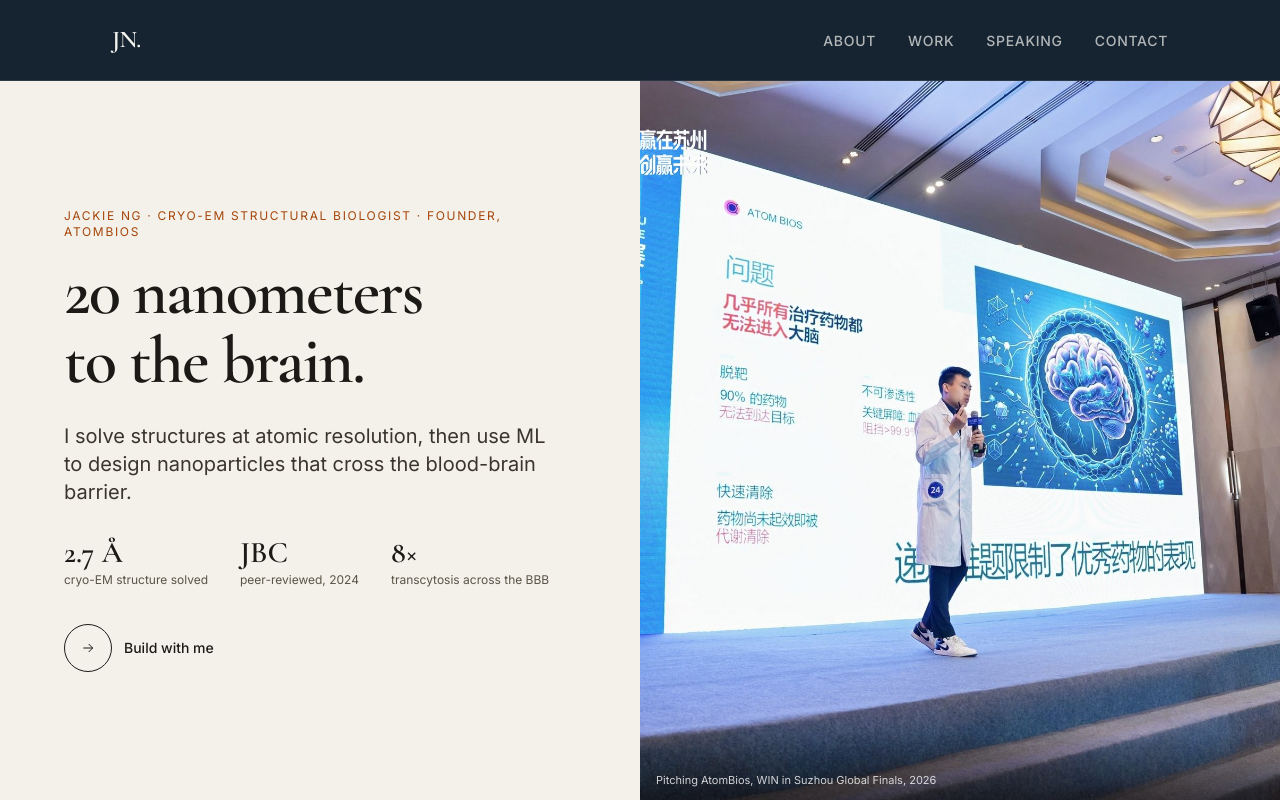
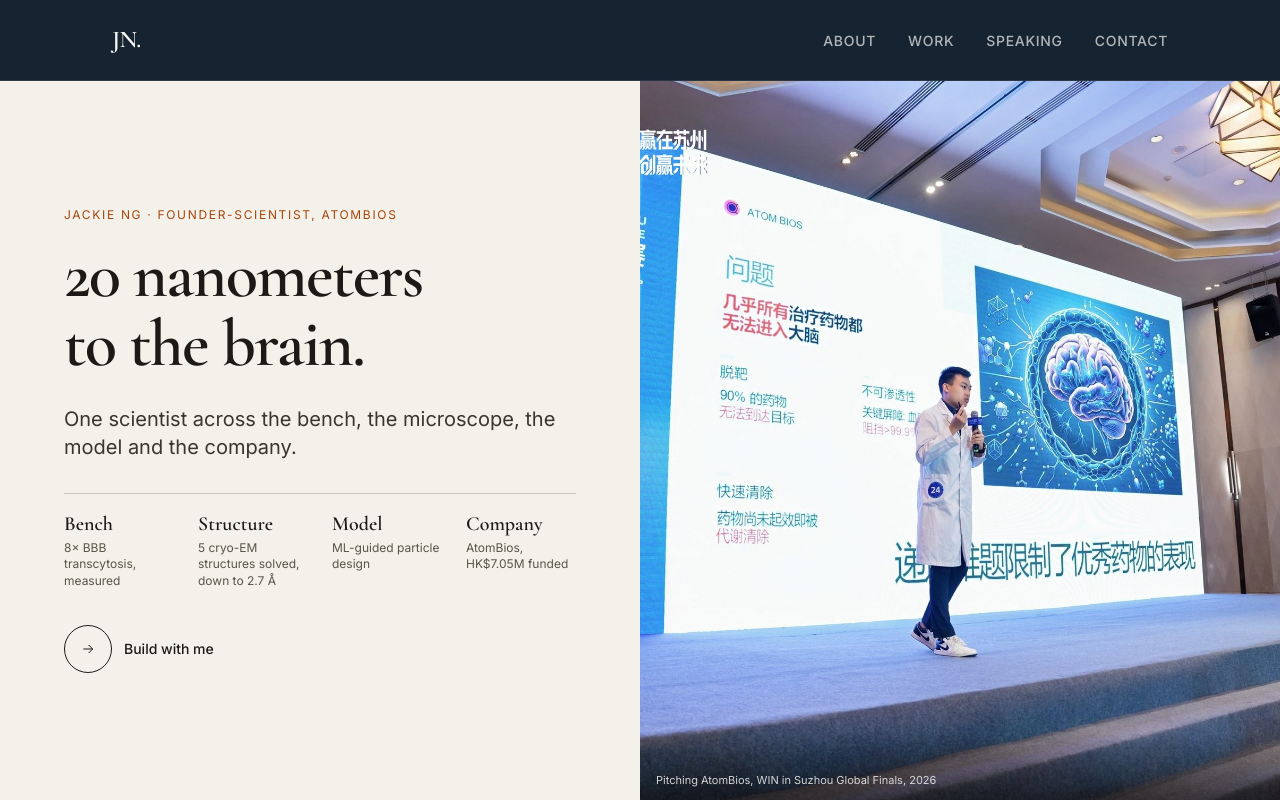
Before and after one commit to Grasswall/jackieng-profile, a Next.js app: page /jackieng-profile/ in a window 1280 px wide. Shown: the top 800 px of the page. Built offline with nearby package versions, Linux system fonts and the light colour scheme.

Commit message:
Talent stack: bench, structure, model, company; founder-scientist positioning

```diff
--- a/data/meta.json
+++ b/data/meta.json
@@ -1,8 +1,8 @@
 {
   "name": "Jackie Ng",
-  "title": "Cryo-EM Structural Biologist · ML for Drug Delivery · AtomBios",
+  "title": "Founder-Scientist · Wet Lab, Cryo-EM, AI · AtomBios",
   "tagline": "Engineering nanoparticles that cross the blood-brain barrier.",
-  "description": "Cryo-EM structural biologist applying ML to drug delivery. Published in J. Biological Chemistry. 20nm nanoparticles for BBB crossing: 8× transcytosis, 3.2-fold brain accumulation. HK$7.05M funded. Lindau Nobel Laureate Meeting 2025. Building corona-programmable delivery.",
+  "description": "Founder-scientist across wet lab, cryo-EM structural biology and ML for drug delivery. Published in J. Biological Chemistry. 20nm nanoparticles for BBB crossing: 8× transcytosis, 3.2-fold brain accumulation. HK$7.05M funded. Lindau Nobel Laureate Meeting 2025. Building corona-programmable delivery.",
   "email": "jackie.ng@atombios.com",
   "socials": {
     "linkedin": "https://www.linkedin.com/in/jackie-ng-computational-bio/",
--- a/src/app/layout.tsx
+++ b/src/app/layout.tsx
@@ -30,10 +30,10 @@ const cormorant = Cormorant_Garamond({
 })
 
 export const metadata: Metadata = {
-  title: "Jackie Ng — Cryo-EM Structural Biologist, ML for Drug Delivery",
+  title: "Jackie Ng — Founder-Scientist: Cryo-EM, Wet Lab and AI for Drug Delivery",
   description: meta.description,
   openGraph: {
-    title: "Jackie Ng — Cryo-EM Structural Biologist, ML for Drug Delivery",
+    title: "Jackie Ng — Founder-Scientist: Cryo-EM, Wet Lab and AI for Drug Delivery",
     description: meta.description,
     url: meta.siteUrl,
     siteName: "Jackie Ng",
@@ -41,7 +41,7 @@ export const metadata: Metadata = {
   },
   twitter: {
     card: "summary_large_image",
-    title: "Jackie Ng — Cryo-EM Structural Biologist, ML for Drug Delivery",
+    title: "Jackie Ng — Founder-Scientist: Cryo-EM, Wet Lab and AI for Drug Delivery",
     description: meta.description,
   },
 };
--- a/src/components/EditorialHero.tsx
+++ b/src/components/EditorialHero.tsx
@@ -2,10 +2,12 @@
 
 // One message, repeated everywhere: "20 nanometers to the brain."
 // Every figure below is verified (data/meta.json).
-const facts = [
-  { v: '2.7 Å', k: 'cryo-EM structure solved' },
-  { v: 'JBC', k: 'peer-reviewed, 2024' },
-  { v: '8×', k: 'transcytosis across the BBB' },
+// Four capabilities, each with its own evidence. The combination is the signal.
+const stack = [
+  { role: 'Bench', proof: '8× BBB transcytosis, measured' },
+  { role: 'Structure', proof: '5 cryo-EM structures solved, down to 2.7 Å' },
+  { role: 'Model', proof: 'ML-guided particle design' },
+  { role: 'Company', proof: 'AtomBios, HK$7.05M funded' },
 ]
 
 export function EditorialHero() {
@@ -16,7 +18,7 @@ export function EditorialHero() {
     >
       <div className="order-2 md:order-1 flex flex-col justify-center px-6 py-7 md:px-12 lg:px-16 md:py-16">
         <p className="font-body text-xs uppercase tracking-[0.14em] text-[#A5460A] mb-5">
-          Jackie Ng · Cryo-EM structural biologist · Founder, AtomBios
+          Jackie Ng · Founder-scientist, AtomBios
         </p>
 
         <h1 className="font-heading font-semibold text-[clamp(2.9rem,5.2vw,5.4rem)] leading-[0.96] tracking-tight mb-5 md:mb-6">
@@ -33,14 +35,14 @@ export function EditorialHero() {
         </h1>
 
         <p className="font-body text-lg md:text-xl leading-snug text-[#3A362E] max-w-[40ch] mb-6 md:mb-8">
-          I solve structures at atomic resolution, then use ML to design nanoparticles that cross the blood-brain barrier.
+          One scientist across the bench, the microscope, the model and the company.
         </p>
 
-        <dl className="font-body flex flex-wrap gap-x-8 gap-y-3 mb-6 md:mb-9">
-          {facts.map((f) => (
-            <div key={f.k} className="flex flex-col max-w-[11rem]">
-              <dd className="font-heading text-3xl font-semibold leading-none">{f.v}</dd>
-              <dt className="mt-1 text-xs text-[#5A5448] leading-snug">{f.k}</dt>
+        <dl className="font-body grid grid-cols-2 lg:grid-cols-4 gap-x-6 gap-y-4 mb-6 md:mb-9 border-t border-[#1C1A16]/20 pt-5 max-w-[46rem]">
+          {stack.map((s) => (
+            <div key={s.role} className="flex flex-col">
+              <dt className="font-heading text-xl font-semibold leading-none">{s.role}</dt>
+              <dd className="mt-1.5 text-xs text-[#5A5448] leading-snug">{s.proof}</dd>
             </div>
           ))}
         </dl>
@@ -63,7 +65,7 @@ export function EditorialHero() {
         </a>
       </div>
 
-      <figure className="order-1 md:order-2 relative m-0 aspect-[16/10] md:aspect-auto overflow-hidden bg-[#1C1A16]">
+      <figure className="order-1 md:order-2 relative m-0 aspect-[16/9] md:aspect-auto overflow-hidden bg-[#1C1A16]">
         {/* eslint-disable-next-line @next/next/no-img-element */}
         <img
           src="/jackieng-profile/images/gallery/suzhou-pitch.jpg"
--- a/src/components/ProofStrip.tsx
+++ b/src/components/ProofStrip.tsx
@@ -5,7 +5,7 @@ import { useScrollReveal } from '@/hooks/useScrollReveal'
 // Every figure here is verified (data/meta.json, cv/source.yaml).
 const proof = [
   { value: '3.2×', label: 'brain accumulation vs. conventional LNPs' },
-  { value: 'HK$7.05M', label: 'funding secured' },
+  { value: 'JBC 2024', label: 'peer-reviewed publication' },
   { value: 'Lindau 2025', label: 'Nobel Laureate Meeting' },
   { value: 'Shaw 2025', label: 'Laureates Roundtable, Academic Representative' },
   { value: 'Cryo-EM Forum', label: 'speaker, Greater Bay Area 2025' },
```
